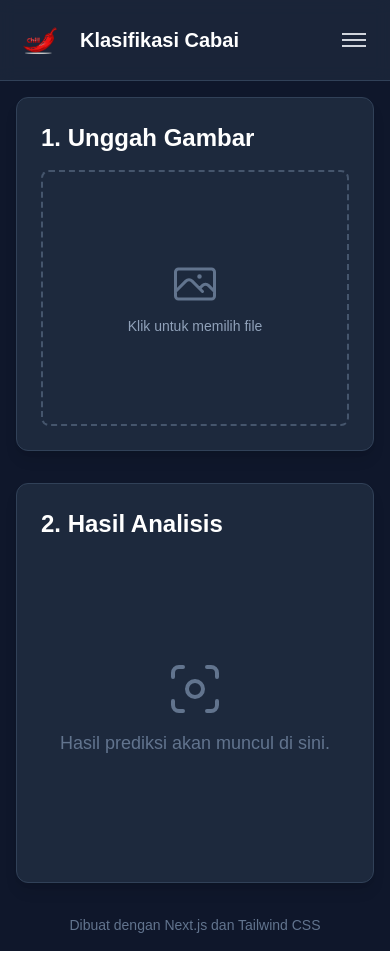
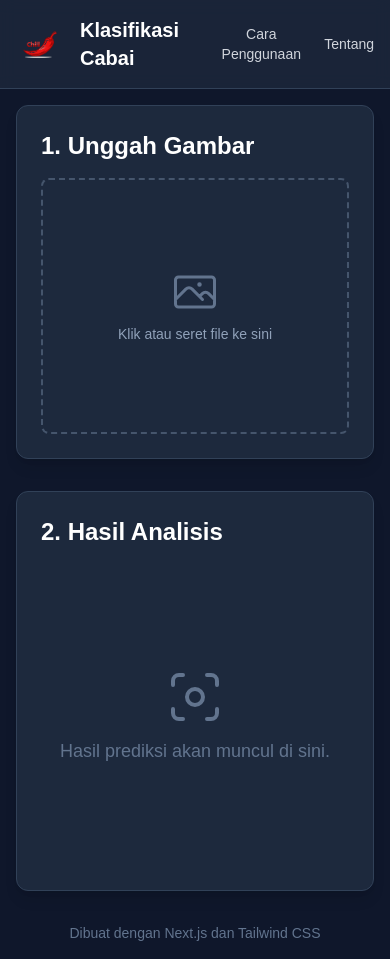
Before and after one commit to HanSu12/klasifikasi-cabai-nextjs, a Next.js app: page / in a window 390 px wide. Built offline with nearby package versions, Linux system fonts and the light colour scheme.

Commit message:
drag n drop

```diff
--- a/app/page.tsx
+++ b/app/page.tsx
@@ -2,9 +2,9 @@
 
 "use client";
 
-import { useState, useEffect, useCallback, Fragment } from 'react';
+import { useState, useEffect, useCallback, DragEvent } from 'react'; // Tambahkan DragEvent
 
-// Definisikan tipe data
+// ... (Komponen Modal dan tipe data tidak berubah) ...
 type PredictionResult = {
   prediction: string;
   confidence: string;
@@ -12,7 +12,6 @@ type PredictionResult = {
   kadar_air: string;
 };
 
-// Komponen Modal (Pop-up)
 const Modal = ({ isOpen, onClose, title, children }: { isOpen: boolean, onClose: () => void, title: string, children: React.ReactNode }) => {
   if (!isOpen) return null;
   return (
@@ -38,11 +37,10 @@ export default function Home() {
   const [history, setHistory] = useState<PredictionResult[]>([]);
   const [isHowToModalOpen, setIsHowToModalOpen] = useState(false);
   const [isAboutModalOpen, setIsAboutModalOpen] = useState(false);
-  // Tambahkan state untuk burger menu
-  const [isNavOpen, setIsNavOpen] = useState(false);
 
-  // Handler untuk toggle burger menu
-  const handleNavToggle = () => setIsNavOpen((prev) => !prev);
+  // ===== BAGIAN BARU 1: State untuk drag-and-drop =====
+  const [isDragging, setIsDragging] = useState(false);
+
 
   useEffect(() => {
     try {
@@ -83,16 +81,40 @@ export default function Home() {
     }
   }, [history]);
 
-  const handleFileChange = useCallback((event: React.ChangeEvent<HTMLInputElement>) => {
-    if (event.target.files && event.target.files[0]) {
-      const file = event.target.files[0];
+  // Fungsi ini sekarang hanya akan menangani file, bukan event
+  const processFile = useCallback((file: File) => {
       setSelectedFile(file);
       const reader = new FileReader();
       reader.onloadend = () => setPreview(reader.result as string);
       reader.readAsDataURL(file);
       handlePredict(file);
+  }, [handlePredict]);
+
+  const handleFileChange = useCallback((event: React.ChangeEvent<HTMLInputElement>) => {
+    if (event.target.files && event.target.files[0]) {
+      processFile(event.target.files[0]);
     }
-  }, [handlePredict]);
+  }, [processFile]);
+
+  // ===== BAGIAN BARU 2: Fungsi-fungsi handler untuk drag-and-drop =====
+  const handleDragOver = (event: DragEvent<HTMLLabelElement>) => {
+      event.preventDefault(); // Mencegah browser membuka file
+      setIsDragging(true);
+  };
+
+  const handleDragLeave = (event: DragEvent<HTMLLabelElement>) => {
+      event.preventDefault();
+      setIsDragging(false);
+  };
+
+  const handleDrop = (event: DragEvent<HTMLLabelElement>) => {
+      event.preventDefault();
+      setIsDragging(false);
+      if (event.dataTransfer.files && event.dataTransfer.files[0]) {
+          processFile(event.dataTransfer.files[0]);
+      }
+  };
+
 
   const handleReset = () => {
     setSelectedFile(null);
@@ -120,62 +142,24 @@ export default function Home() {
             return {
                 title: 'Panduan Lengkap Perawatan Cabai Segar',
                 sections: [
-                      {
-                          subtitle: 'Penyimpanan Jangka Pendek (1-2 Minggu)',
-                          tips: [
-                              "Simpan di dalam kulkas pada laci sayuran (crisper drawer).",
-                              "Gunakan kantong jaring atau plastik berlubang untuk sirkulasi udara.",
-                              "Jangan dicuci! Cuci cabai hanya sesaat sebelum digunakan untuk mencegah pembusukan."
-                          ]
-                      },
-                      {
-                          subtitle: 'Penyimpanan Jangka Panjang (Hingga 1 Tahun)',
-                          tips: [
-                              "Bekukan cabai secara utuh di dalam wadah kedap udara atau freezer bag.",
-                              "Untuk bumbu praktis, blender cabai dengan sedikit minyak lalu bekukan dalam cetakan es batu.",
-                          ]
-                      }
+                    { subtitle: 'Penyimpanan Jangka Pendek (1-2 Minggu)', tips: [ "Simpan di dalam kulkas pada laci sayuran (crisper drawer).", "Gunakan kantong jaring atau plastik berlubang untuk sirkulasi udara.", "Jangan dicuci! Cuci cabai hanya sesaat sebelum digunakan untuk mencegah pembusukan." ] },
+                    { subtitle: 'Penyimpanan Jangka Panjang (Hingga 1 Tahun)', tips: [ "Bekukan cabai secara utuh di dalam wadah kedap udara atau freezer bag.", "Untuk bumbu praktis, blender cabai dengan sedikit minyak lalu bekukan dalam cetakan es batu.", ] }
                 ]
             };
         case 'sedang':
             return {
                 title: 'Panduan Lengkap Cabai Setengah Kering',
                 sections: [
-                       {
-                          subtitle: 'Tindakan Segera',
-                          tips: [
-                              "Cabai dalam kondisi ini rentan berjamur. Segera proses lebih lanjut.",
-                              "Gunakan langsung sebagai bahan masakan untuk mendapatkan aroma terbaik.",
-                          ]
-                      },
-                      {
-                          subtitle: 'Proses Pengeringan Lanjutan',
-                          tips: [
-                              "Jemur di bawah sinar matahari langsung selama 1-2 hari.",
-                              "Atau, sangrai di wajan dengan api sangat kecil tanpa minyak hingga benar-benar kering.",
-                          ]
-                      }
+                    { subtitle: 'Tindakan Segera', tips: [ "Cabai dalam kondisi ini rentan berjamur. Segera proses lebih lanjut.", "Gunakan langsung sebagai bahan masakan untuk mendapatkan aroma terbaik.", ] },
+                    { subtitle: 'Proses Pengeringan Lanjutan', tips: [ "Jemur di bawah sinar matahari langsung selama 1-2 hari.", "Atau, sangrai di wajan dengan api sangat kecil tanpa minyak hingga benar-benar kering.", ] }
                 ]
             };
         case 'kering':
             return {
                 title: 'Panduan Lengkap Perawatan Cabai Kering',
                 sections: [
-                       {
-                          subtitle: 'Penyimpanan Optimal',
-                          tips: [
-                              "Simpan dalam wadah kedap udara (toples kaca) di tempat yang gelap, sejuk, dan kering.",
-                              "Masukkan beberapa butir beras atau silica gel (food grade) untuk menyerap kelembapan.",
-                              "Cabai kering yang disimpan dengan benar bisa bertahan lebih dari satu tahun.",
-                          ]
-                      },
-                      {
-                          subtitle: 'Tips Penggunaan',
-                          tips: [
-                              "Untuk aroma maksimal, sangrai sebentar sebelum dihaluskan.",
-                              "Rendam dengan air panas selama 10 menit untuk melunakkan sebelum diolah.",
-                          ]
-                      }
+                    { subtitle: 'Penyimpanan Optimal', tips: [ "Simpan dalam wadah kedap udara (toples kaca) di tempat yang gelap, sejuk, dan kering.", "Masukkan beberapa butir beras atau silica gel (food grade) untuk menyerap kelembapan.", "Cabai kering yang disimpan dengan benar bisa bertahan lebih dari satu tahun.", ] },
+                    { subtitle: 'Tips Penggunaan', tips: [ "Untuk aroma maksimal, sangrai sebentar sebelum dihaluskan.", "Rendam dengan air panas selama 10 menit untuk melunakkan sebelum diolah.", ] }
                 ]
             };
         default:
@@ -195,41 +179,57 @@ export default function Home() {
                 Klasifikasi Cabai
               </h1>
             </div>
-            {/* Burger menu button (mobile only) */}
-            <button
-              className="md:hidden flex flex-col justify-center items-center w-10 h-10 text-gray-300 hover:text-white focus:outline-none"
-              aria-label="Toggle navigation menu"
-              onClick={handleNavToggle}
-            >
-              <span className={`block w-6 h-0.5 bg-current mb-1 transition-all duration-300 ${isNavOpen ? 'rotate-45 translate-y-1.5' : ''}`}></span>
-              <span className={`block w-6 h-0.5 bg-current mb-1 transition-all duration-300 ${isNavOpen ? 'opacity-0' : ''}`}></span>
-              <span className={`block w-6 h-0.5 bg-current transition-all duration-300 ${isNavOpen ? '-rotate-45 -translate-y-1.5' : ''}`}></span>
-            </button>
-            {/* Menu utama */}
-            <div className={`flex-col md:flex-row md:flex items-center gap-4 text-sm font-medium absolute md:static top-full left-0 w-full md:w-auto bg-slate-800 md:bg-transparent border-t md:border-0 border-slate-700 md:opacity-100 transition-all duration-300 z-20 ${isNavOpen ? 'flex' : 'hidden'} md:flex`}>
-                <button onClick={() => { setIsHowToModalOpen(true); setIsNavOpen(false); }} className="text-gray-300 hover:text-white transition-colors w-full md:w-auto text-left md:text-center py-3 md:py-0 px-6 md:px-0">Cara Penggunaan</button>
-                <button onClick={() => { setIsAboutModalOpen(true); setIsNavOpen(false); }} className="text-gray-300 hover:text-white transition-colors w-full md:w-auto text-left md:text-center py-3 md:py-0 px-6 md:px-0">Tentang</button>
+            <div className="flex items-center gap-4 text-sm font-medium">
+                <button onClick={() => setIsHowToModalOpen(true)} className="text-gray-300 hover:text-white transition-colors">Cara Penggunaan</button>
+                <button onClick={() => setIsAboutModalOpen(true)} className="text-gray-300 hover:text-white transition-colors">Tentang</button>
             </div>
         </div>
       </header>
 
       <main className="flex-grow container mx-auto p-4 md:p-8">
         <div className="grid grid-cols-1 lg:grid-cols-5 gap-8">
+
           <div className="lg:col-span-2 bg-slate-800 border border-slate-700 p-6 rounded-xl shadow-lg flex flex-col items-center justify-center h-full">
             <h2 className="text-2xl font-bold mb-4 self-start text-white">1. Unggah Gambar</h2>
             {!preview ? (
-              <label htmlFor="file-upload" className="w-full h-64 border-2 border-dashed border-slate-600 rounded-lg flex flex-col items-center justify-center text-center cursor-pointer hover:bg-slate-700/50 transition-colors">
-                <svg xmlns="http://www.w3.org/2000/svg" fill="none" viewBox="0 0 24 24" strokeWidth={1.5} stroke="currentColor" className="w-12 h-12 text-slate-500"><path strokeLinecap="round" strokeLinejoin="round" d="M2.25 15.75l5.159-5.159a2.25 2.25 0 013.182 0l5.159 5.159m-1.5-1.5l1.409-1.409a2.25 2.25 0 013.182 0l2.909 2.909m-18 3.75h16.5a1.5 1.5 0 001.5-1.5V6a1.5 1.5 0 00-1.5-1.5H3.75A1.5 1.5 0 002.25 6v12a1.5 1.5 0 001.5 1.5zm10.5-11.25h.008v.008h-.008V8.25zm.375 0a.375.375 0 11-.75 0 .375.375 0 01.75 0z" /></svg>
-                <span className="mt-2 text-sm font-medium text-slate-400">Klik untuk memilih file</span>
-                <input type="file" id="file-upload" className="hidden" accept="image/*" onChange={handleFileChange} />
+              // ===== BAGIAN BARU 3: Menambahkan event handler ke label =====
+              <label
+                htmlFor="file-upload"
+                onDragOver={handleDragOver}
+                onDragLeave={handleDragLeave}
+                onDrop={handleDrop}
+                className={`w-full h-64 border-2 border-dashed rounded-lg flex flex-col items-center justify-center text-center cursor-pointer transition-colors ${
+                  isDragging ? 'bg-slate-700/80 border-sky-400' : 'border-slate-600 hover:bg-slate-700/50'
+                }`}
+              >
+                <svg xmlns="http://www.w3.org/2000/svg" fill="none" viewBox="0 0 24 24" strokeWidth={1.5} stroke="currentColor" className="w-12 h-12 text-slate-500">
+                  <path strokeLinecap="round" strokeLinejoin="round" d="M2.25 15.75l5.159-5.159a2.25 2.25 0 013.182 0l5.159 5.159m-1.5-1.5l1.409-1.409a2.25 2.25 0 013.182 0l2.909 2.909m-18 3.75h16.5a1.5 1.5 0 001.5-1.5V6a1.5 1.5 0 00-1.5-1.5H3.75A1.5 1.5 0 002.25 6v12a1.5 1.5 0 001.5 1.5zm10.5-11.25h.008v.008h-.008V8.25zm.375 0a.375.375 0 11-.75 0 .375.375 0 01.75 0z" />
+                </svg>
+                <span className="mt-2 text-sm font-medium text-slate-400">
+                  {isDragging ? 'Lepaskan file di sini' : 'Klik atau seret file ke sini'}
+                </span>
+                <input
+                  type="file"
+                  id="file-upload"
+                  className="hidden"
+                  accept="image/*"
+                  onChange={handleFileChange}
+                />
               </label>
             ) : (
               <div className="w-full text-center">
                 <img src={preview} alt="Preview" className="max-h-64 w-auto mx-auto rounded-lg mb-4 shadow-md" />
-                <button onClick={handleReset} className="bg-slate-600 text-white font-bold py-2 px-6 rounded-lg hover:bg-slate-700 transition-transform hover:scale-105">Pilih Gambar Lain</button>
+                <button
+                  onClick={handleReset}
+                  className="bg-slate-600 text-white font-bold py-2 px-6 rounded-lg hover:bg-slate-700 transition-transform hover:scale-105"
+                >
+                  Pilih Gambar Lain
+                </button>
               </div>
             )}
           </div>
+
+          {/* ... (Sisa kode tidak ada perubahan signifikan) ... */}
           <div className="lg:col-span-3 bg-slate-800 border border-slate-700 p-6 rounded-xl shadow-lg flex flex-col justify-center min-h-[400px]">
               <h2 className="text-2xl font-bold mb-4 text-white">2. Hasil Analisis</h2>
               <div className="flex items-center justify-center h-full">
@@ -296,10 +296,9 @@ export default function Home() {
 
       <Modal isOpen={isHowToModalOpen} onClose={() => setIsHowToModalOpen(false)} title="Cara Penggunaan">
           <ol className="list-decimal list-inside space-y-3 text-slate-300">
-              <li>Klik tombol "Pilih File" atau area unggah untuk memilih gambar cabai dari perangkat Anda.</li>
-              <li>Aplikasi akan secara otomatis memulai proses analisis setelah gambar dipilih.</li>
-              <li>Hasil analisis, tingkat keyakinan, dan detail probabilitas akan muncul di panel kanan.</li>
-              <li>Di bawah hasil, Anda akan mendapatkan saran perawatan yang sesuai dengan kondisi cabai.</li>
+              <li>Klik area unggah atau seret file gambar cabai ke dalamnya.</li>
+              <li>Aplikasi akan secara otomatis memulai proses analisis.</li>
+              <li>Hasil, saran perawatan, dan riwayat akan muncul di halaman.</li>
               <li>Untuk menganalisis gambar lain, klik tombol "Pilih Gambar Lain".</li>
           </ol>
       </Modal>
@@ -309,7 +308,6 @@ export default function Home() {
           </p>
       </Modal>
 
-      {/* ===== INI ADALAH PERBAIKANNYA ===== */}
       <div className="hidden">
         <span className="text-green-400 border-green-400 bg-green-400/80 bg-green-400"></span>
         <span className="text-yellow-400 border-yellow-400 bg-yellow-400/80 bg-yellow-400"></span>
```
Lines whose indentation alone changed are shown as unchanged.
